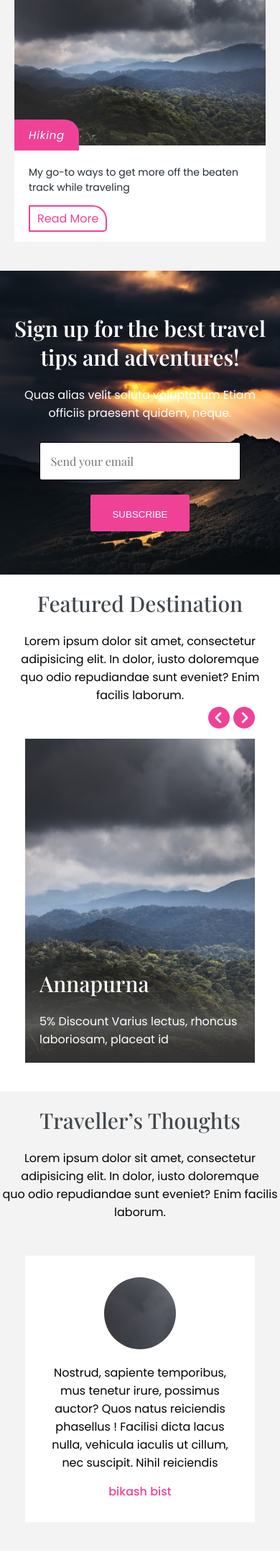
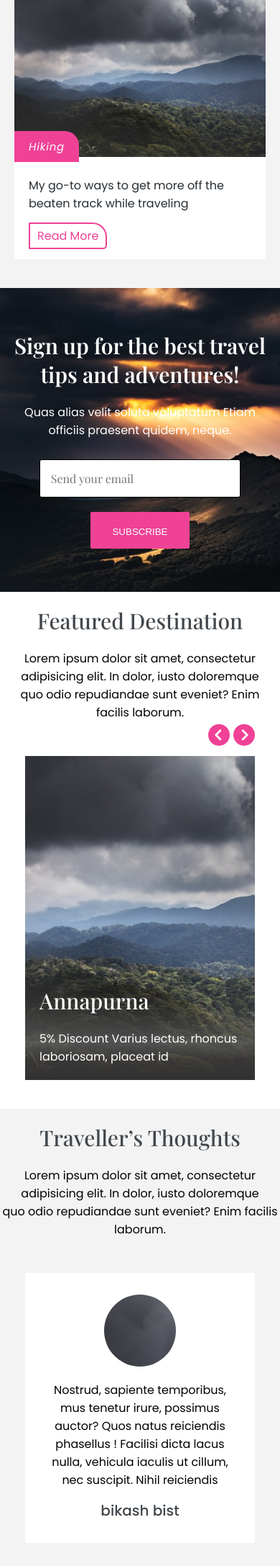
Before and after one commit to bikashbist/paidal-yatri, a Laravel app: page / in a window 390 px wide. Shown: the part 2177-4352 px from the top of the page at 72% size. Run offline with Laravel 8, Linux system fonts and the light colour scheme; some libraries are stand-ins or nearby versions; some web fonts are replaced.

Commit message:
css changes

```diff
--- a/css/test.css
+++ b/css/test.css
@@ -389,7 +389,7 @@ a.read--more--part {
   padding-left: 20px;
 }
 h4 {
-  color: #ef4297;
+  color: #41474c;
   font-family: "Poppins", sans-serif;
   font-weight: 500;
   font-size: 20px;
@@ -397,7 +397,7 @@ h4 {
 h4 a.link {
   padding-bottom: 10px;
   display: block;
-  color: #ef4297;
+  color: #41474c;
 }
 
 h2.text {
@@ -418,19 +418,6 @@ h3 {
   color: #262d33;
 }
 
-@media screen and (max-width: 480px) {
-  h2.text {
-    font-size: 14px;
-  }
-
-  h3 {
-    font-size: 1.4rem;
-  }
-
-  h4 {
-    font-size: 16px;
-  }
-}
 .activities {
   background-color: #f3f3f3;
 }
--- a/scss/_tag.scss
+++ b/scss/_tag.scss
@@ -1,5 +1,5 @@
 h4 {
-    color: #ef4297;
+    color: #41474c;
     font-family: 'Poppins', sans-serif;
     font-weight: 500;
     font-size: 20px;
@@ -7,7 +7,7 @@ h4 {
         &.link {
             padding-bottom: 10px;
             display: block;
-            color: #ef4297;
+            color: #41474c;
         }
     }
 }
@@ -28,16 +28,3 @@ h3{
     font-family: 'Playfair Display',serif;
     color: #262d33;
 }
-@media screen and (max-width: 480px) {
-    h2.text {
-        font-size: 14px;
-
-    }
-    h3{
-        font-size: 1.4rem;
-
-    }
-    h4{
-        font-size: 16px;
-    }
- }
```
